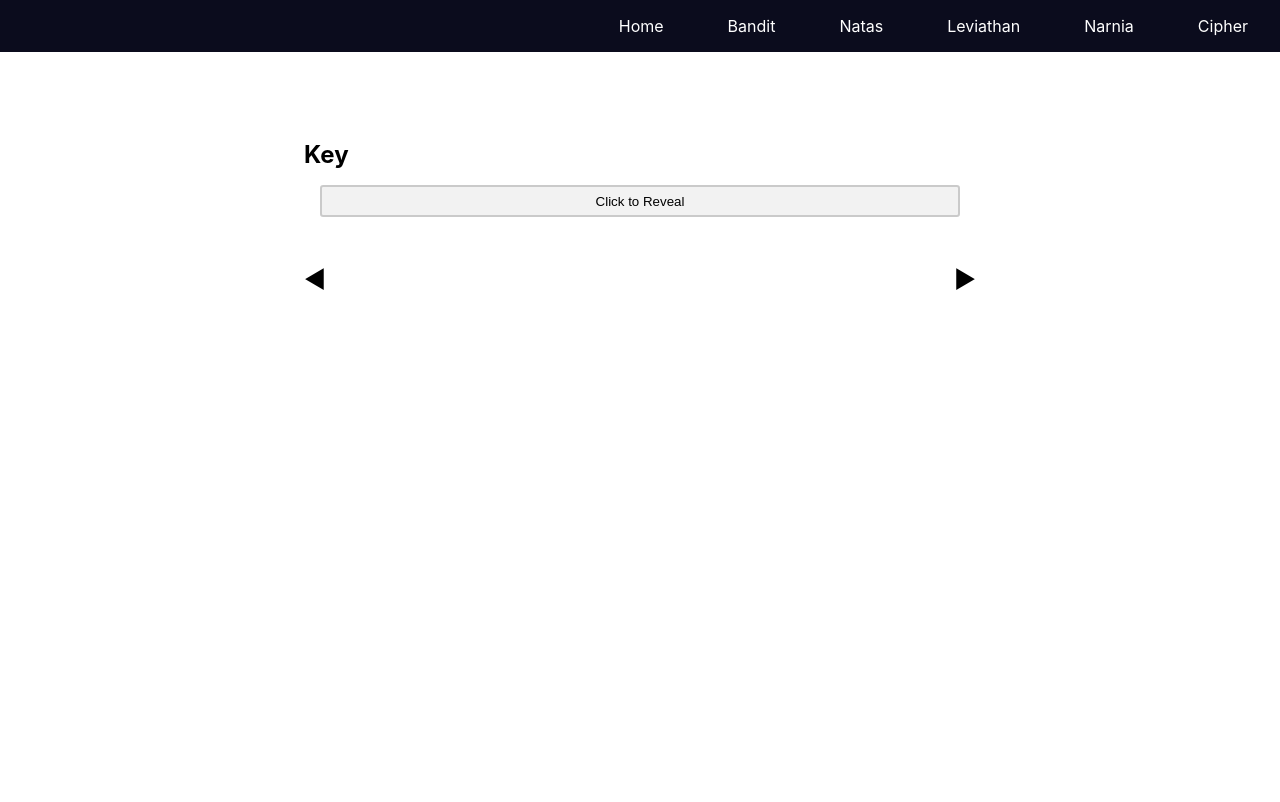
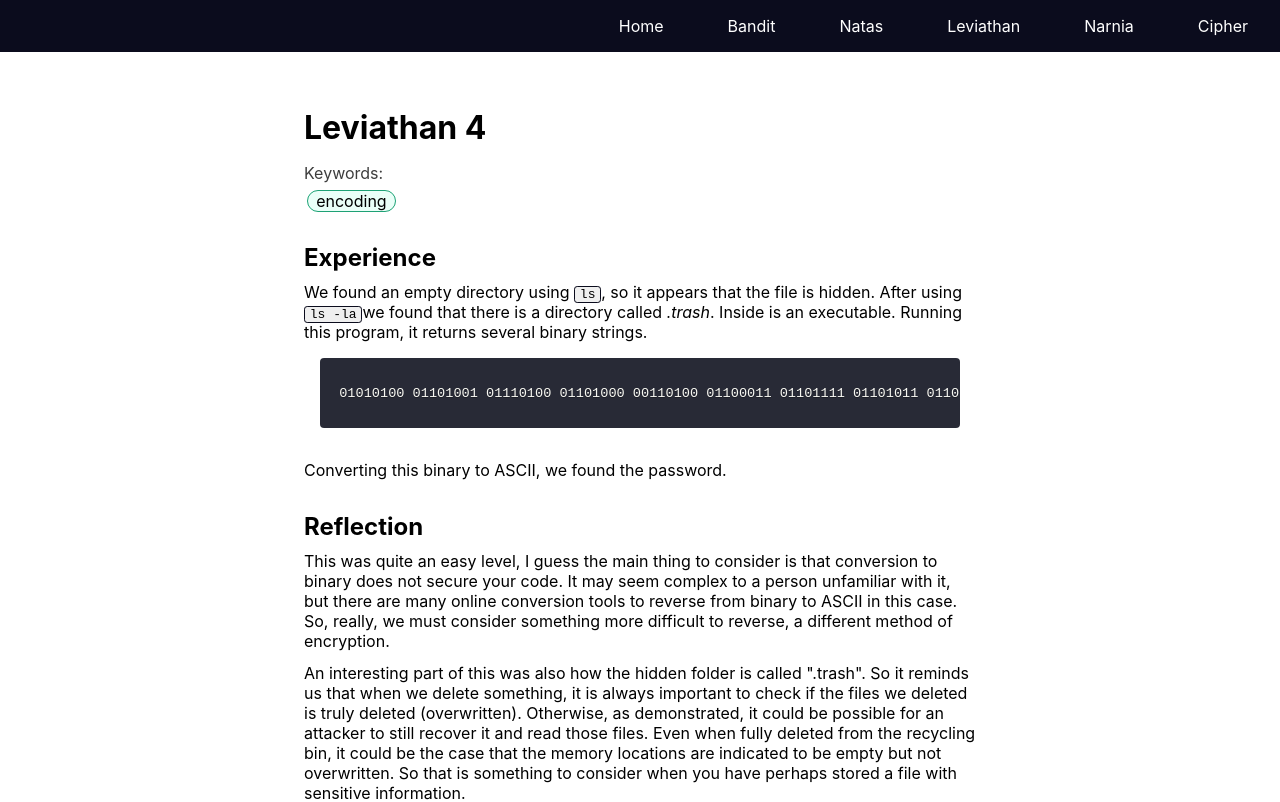
Before and after one commit to ryannath/over-the-wire, a Next.js app: page /over-the-wire/leviathan/leviathan4 in a window 1280 px wide. Shown: the top 802 px of the page. Built offline with nearby package versions, Linux system fonts and the light colour scheme; a web font is replaced by a local one.

Commit message:
Added leviathan4 entry

```diff
--- a/pages/leviathan/leviathan4.tsx
+++ b/pages/leviathan/leviathan4.tsx
@@ -1,9 +1,54 @@
+import CodeBlock from "../../components/elements/CodeBlock/CodeBlock"
+import Keyword from "../../components/elements/Keyword/Keyword"
 import PageNav from "../../components/elements/PageNav/PageNav"
 import SpoilerKey from "../../components/elements/SpoilerKey/SpoilerKey"
+import Tag from "../../components/elements/Tag/Tag"
 
 const leviathan4 = () => {
   return (
     <div>
+      <h1>Leviathan 4</h1>
+      <Keyword>
+        <Tag>encoding</Tag>
+      </Keyword>
+      <section>
+        <h2>Experience</h2>
+        <p>
+          We found an empty directory using <code>ls</code>, so
+          it appears that the file is hidden. After using <code>ls -la</code>
+          we found that there is a directory called <em>.trash</em>. Inside
+          is an executable. Running this program, it returns several
+          binary strings.
+        </p>
+        <CodeBlock language="">
+          {`01010100 01101001 01110100 01101000 00110100 01100011 01101111 01101011 01100101 01101001 00001010`}
+        </CodeBlock>
+        <p>
+          Converting this binary to ASCII, we found the password.
+        </p>
+      </section>
+      <section>
+        <h2>Reflection</h2>
+        <p>
+          This was quite an easy level, I guess the main thing to consider is that
+          conversion to binary does not secure your code. It may seem complex to
+          a person unfamiliar with it, but there are many online conversion tools
+          to reverse from binary to ASCII in this case. So, really, we must
+          consider something more difficult to reverse, a different method
+          of encryption.
+        </p>
+        <p>
+          An interesting part of this was also how the hidden folder is called
+          &quot;.trash&quot;. So it reminds us that when we delete something,
+          it is always important to check if the files we deleted is truly
+          deleted (overwritten). Otherwise, as demonstrated, it could be
+          possible for an attacker to still recover it and read those files.
+          Even when fully deleted from the recycling bin, it could be the
+          case that the memory locations are indicated to be empty but
+          not overwritten. So that is something to consider when
+          you have perhaps stored a file with sensitive information.
+        </p>
+      </section>
       <SpoilerKey>
         {'Tith4cokei'}
       </SpoilerKey>
```
